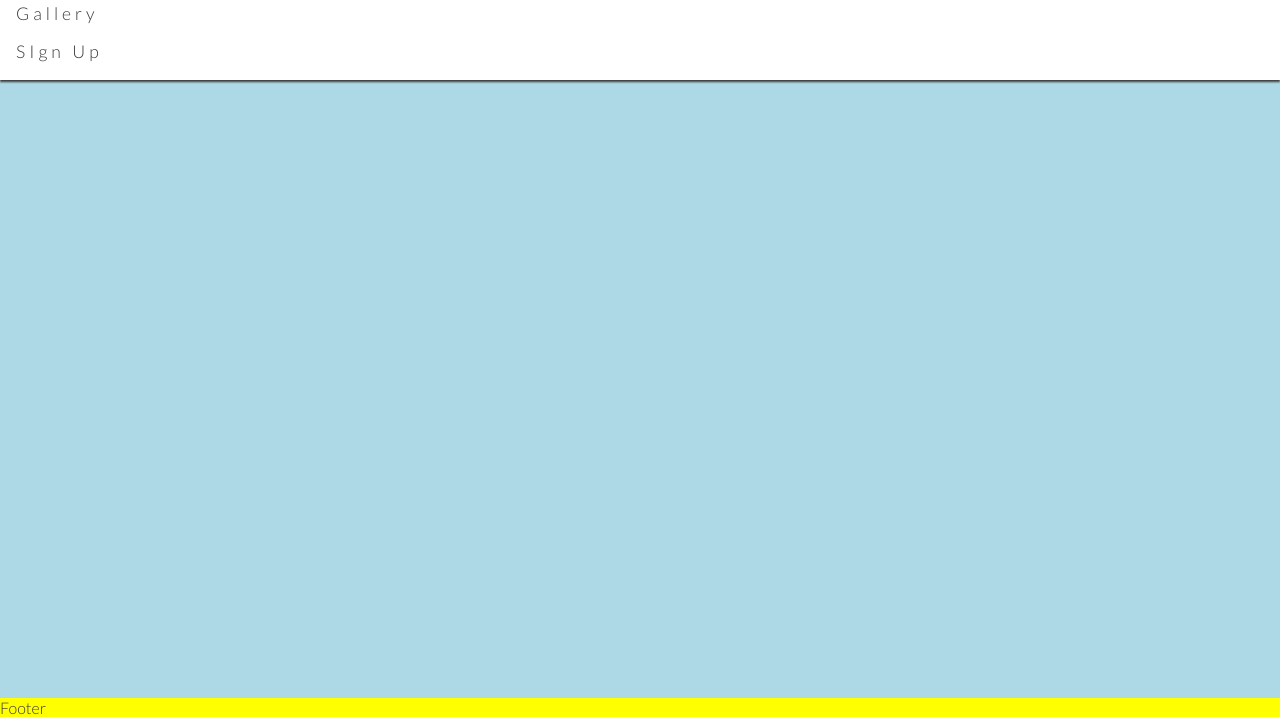
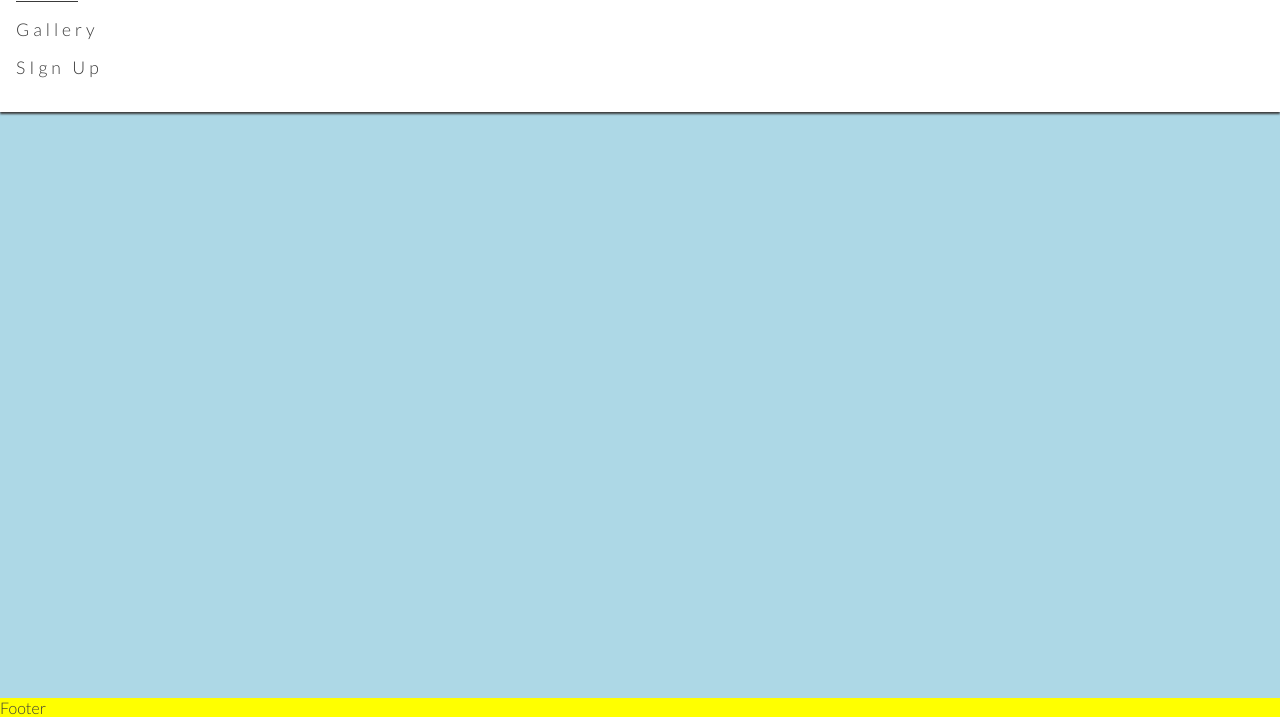
Before and after one commit to kinguiii/love-running, a plain HTML site: page index.html in a window 1280 px wide. Shown: the part 83-800 px from the top of the page. Drawn offline with nearby package versions, Linux system fonts and the light colour scheme; a web font is replaced by a local one.

Commit message:
add initial navbar dropdownstyle

```diff
--- a/assets/css/style.css
+++ b/assets/css/style.css
@@ -56,6 +56,16 @@ h1 {
 .active {
     border-bottom: 1px solid #3a3a3a;
 }
+
+/* Navbar style dropdown toggle */
+nav {
+    position: absolute;
+    background-color: #ffffff;
+    left: 0;
+    width: 100%;
+    box-shadow: 0 2px 2px #3a3a3a;
+    padding: 1rem;
+}
 /* main */
 main {
     background-color: lightblue;
```
